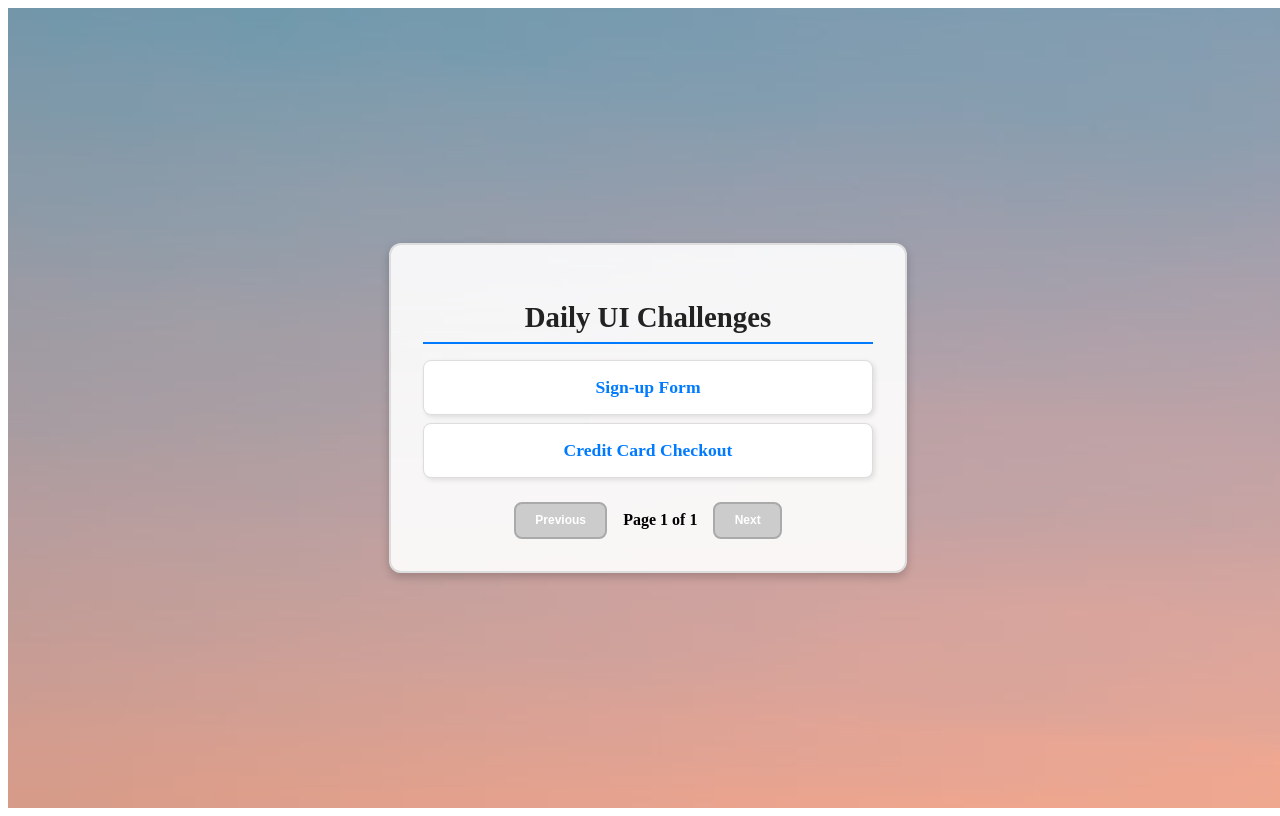
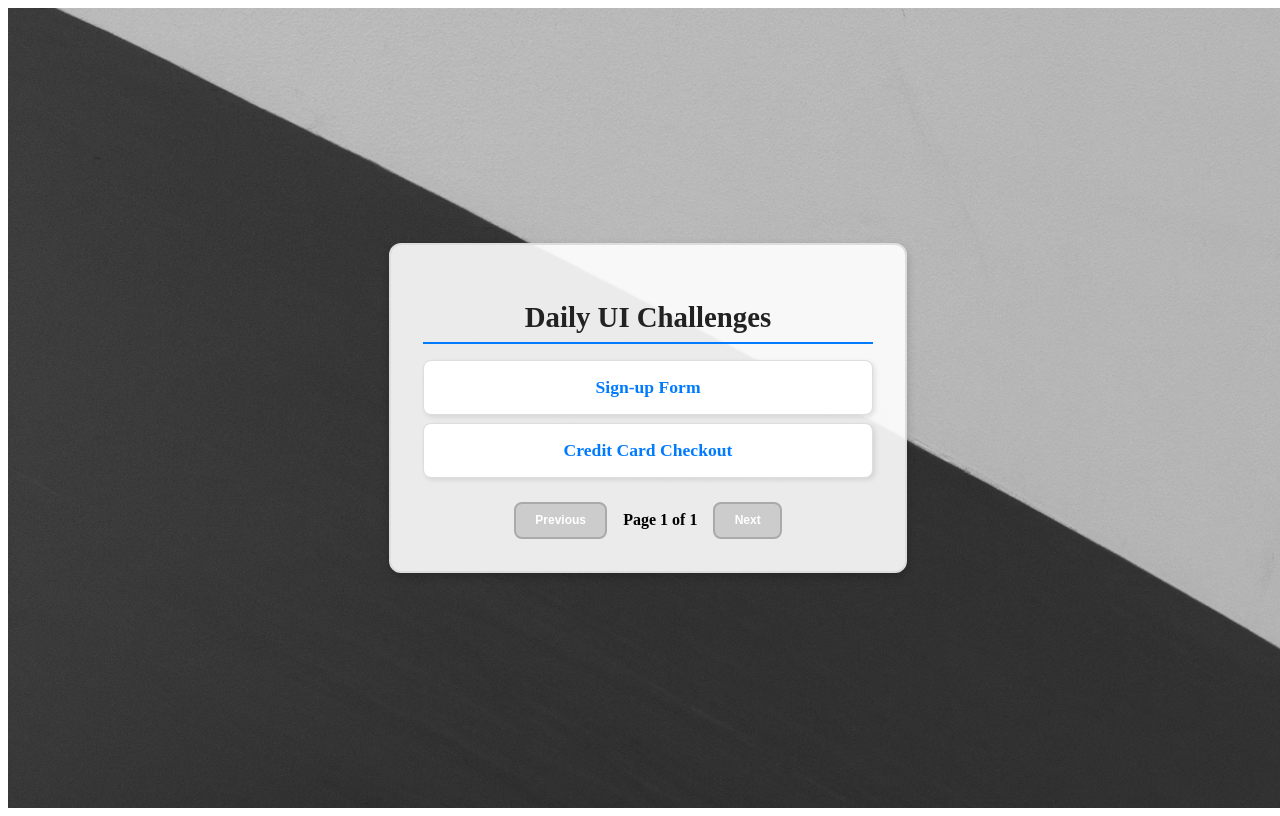
Before and after one commit to greensharpie/daily-ui-challenges, a React (Vite) app: page / in a window 1280 px wide. Built offline with nearby package versions, Linux system fonts and the light colour scheme.

Commit message:
chore: new background for homepage

```diff
--- a/src/styles/ChallengeList.css
+++ b/src/styles/ChallengeList.css
@@ -1,5 +1,5 @@
 .home-page {
-  background-image: url('/challenge-001/daily-ui-homepage.png');
+  background-image: url('/challenge-001/daily-ui-homepage2.png');
   background-size: cover;
   background-position: center;
   width: 100vw;
@@ -76,7 +76,6 @@
   border: 2px solid #0056b3;
   padding: 0.6rem 1.2rem;
   border-radius: 8px;
-  cursor: pointer;
   transition: all 0.2s;
   font-weight: bold;
 }
@@ -84,7 +83,6 @@
 .pagination-controls button:disabled {
   background: #ccc;
   border-color: #aaa;
-  cursor: not-allowed;
 }
 
 .pagination-controls button:hover:not(:disabled) {
```
Also changed, not shown: public/challenge-001/daily-ui-homepage.png (deleted), public/challenge-001/daily-ui-homepage2.png (added).
